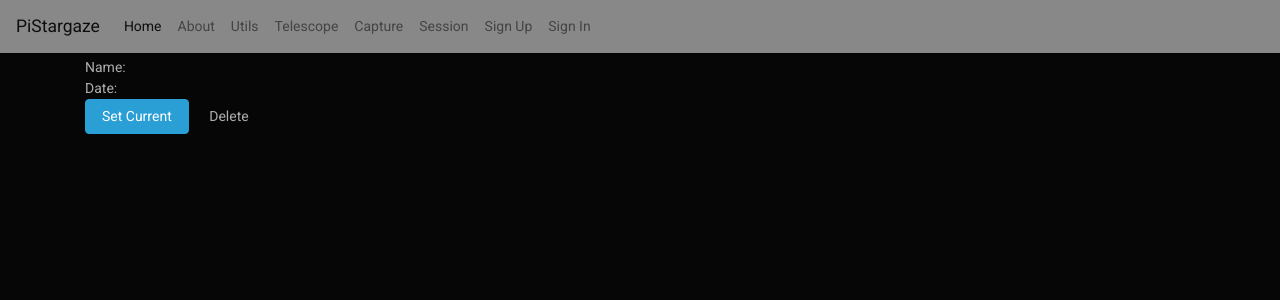
After one commit to rjpen516/pistargaze, a Django app: page /session/ in a window 1280 px wide. The commit adds this page. Shown: the top 300 px of the page. Run offline with Django 3.2, Linux system fonts and the light colour scheme; some libraries are stand-ins or nearby versions.

Commit message:
added stages

```diff
--- a/app/pistargaze/config/urls.py
+++ b/app/pistargaze/config/urls.py
@@ -13,6 +13,7 @@ urlpatterns = [
     path("utils/", TemplateView.as_view(template_name="pages/utils.html"), name="utils"),
     path("telescope/", TemplateView.as_view(template_name="pages/telescope.html"), name="telescope"),
     path("capture/", TemplateView.as_view(template_name="pages/capture.html"), name="capture"),
+    path("session/", TemplateView.as_view(template_name="pages/session.html"), name="session"),
     # Django Admin, use {% url 'admin:index' %}
     path(settings.ADMIN_URL, admin.site.urls),
     # User management
--- a/app/pistargaze/pistargaze/api/views.py
+++ b/app/pistargaze/pistargaze/api/views.py
@@ -309,7 +309,7 @@ class CaptureCalabration(APIView):
 
 		if serializer.is_valid():
 
-			#print(serializer['subid'])
+			print(serializer['subid'])
 
 			info =  json.loads(requests.get("http://nova:8000/api/jobs/{0}/info".format(serializer['subid'].value)).text)
 
--- a/app/pistargaze/pistargaze/templates/base.html
+++ b/app/pistargaze/pistargaze/templates/base.html
@@ -56,7 +56,10 @@
               <a class="nav-link" href="{% url 'telescope' %}">Telescope</a>
             </li>
             <li class="nav-item">
-              <a class="nav-link" href="{% url 'capture' %}"">Capture</a>
+              <a class="nav-link" href="{% url 'capture' %}">Capture</a>
+            </li>
+            <li class="nav-item">
+              <a class="nav-link" href="{% url 'session' %}">Session</a>
             </li>
             {% if request.user.is_authenticated %}
               <li class="nav-item">
--- /dev/null
+++ b/app/pistargaze/pistargaze/templates/pages/session.html
@@ -0,0 +1,34 @@
+{% extends "base.html" %}
+
+{% block javascript %}
+{{ block.super }}
+
+
+
+
+{% endblock %}
+
+
+{% block content %}
+
+
+
+<div id='container'>
+	<div id='sessions_container'>
+	</div>
+
+
+	<div id='sessions_details'>
+		Name: <span id='detail_name'></span><br>
+		Date: <span id='detail_date'></span><br>
+		<button id='detail_set' class="btn btn-primary">Set Current</button>
+		<button id='detail_delete' class="btn btn-error">Delete</button>
+	</div>
+
+
+
+</div>
+
+
+
+{% endblock %}
```
